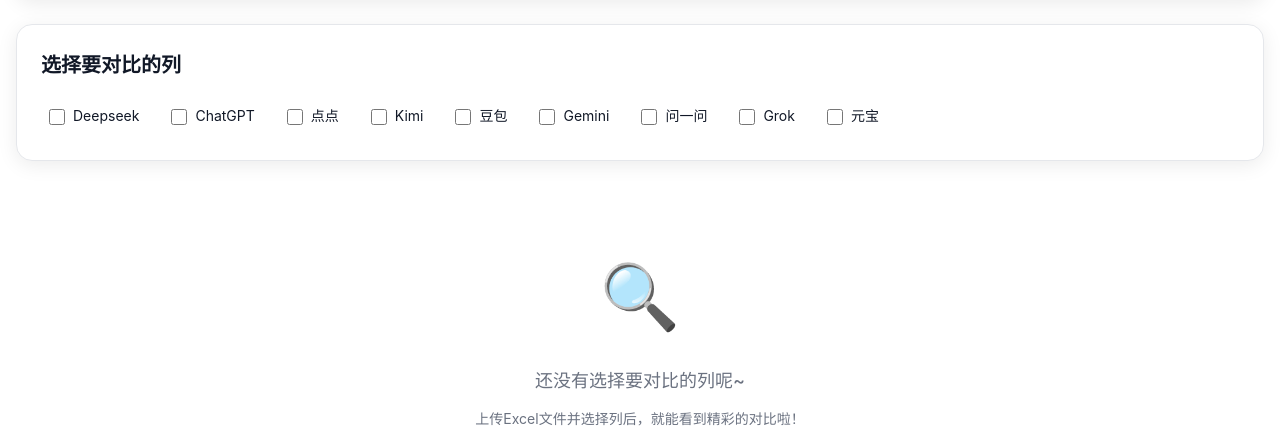
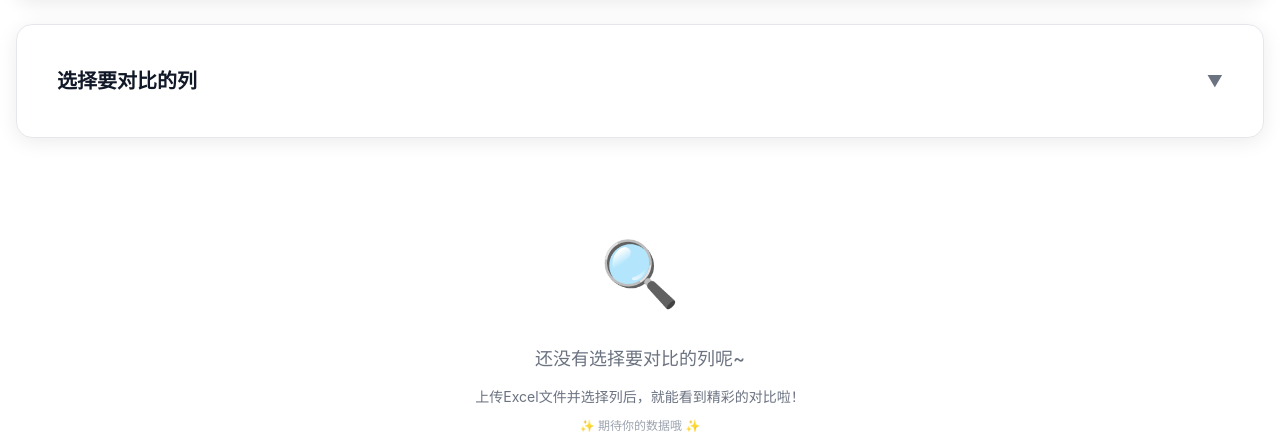
Before and after one commit to ambererlululululu/pic_capture, a Flask app: page /comparison in a window 1280 px wide. Shown: the part 156-588 px from the top of the page. Run offline with Flask 3, Linux system fonts and the light colour scheme; some libraries are stand-ins or nearby versions.

Commit message:
feat: 添加列选择区域折叠功能
- 列选择区域默认折叠，用户点击标题可展开/收起
- 添加可点击的标题栏和旋转箭头图标
- 添加平滑的展开/收起动画效果
- 保持原有的9个模型选项功能
- 优化页面布局，节省空间

```diff
--- a/templates/comparison.html
+++ b/templates/comparison.html
@@ -412,6 +412,54 @@
             font-weight: 600;
             margin-bottom: var(--space-4);
             color: var(--text);
+        }
+
+        .column-selection-header {
+            display: flex;
+            justify-content: space-between;
+            align-items: center;
+            cursor: pointer;
+            padding: var(--space-4);
+            border-radius: var(--radius-lg);
+            transition: var(--transition);
+            user-select: none;
+        }
+
+        .column-selection-header:hover {
+            background: var(--hover);
+        }
+
+        .column-selection-header h3 {
+            margin: 0;
+            font-size: var(--fs-20);
+            font-weight: 600;
+            color: var(--text);
+        }
+
+        .toggle-icon {
+            font-size: var(--fs-16);
+            color: var(--muted);
+            transition: transform 0.2s ease;
+        }
+
+        .toggle-icon.expanded {
+            transform: rotate(180deg);
+        }
+
+        .column-selection-content {
+            padding: 0 var(--space-4) var(--space-4);
+            animation: slideDown 0.3s ease;
+        }
+
+        @keyframes slideDown {
+            from {
+                opacity: 0;
+                max-height: 0;
+            }
+            to {
+                opacity: 1;
+                max-height: 200px;
+            }
         }
 
         .column-checkboxes {
@@ -793,8 +841,13 @@
 
         <!-- Column Selection -->
         <div class="column-selection" id="columnSelection" style="display: none;">
-            <h3>选择要对比的列</h3>
-            <div class="column-checkboxes" id="columnCheckboxes"></div>
+            <div class="column-selection-header" onclick="toggleColumnSelection()">
+                <h3>选择要对比的列</h3>
+                <span class="toggle-icon" id="toggleIcon">▼</span>
+            </div>
+            <div class="column-selection-content" id="columnSelectionContent" style="display: none;">
+                <div class="column-checkboxes" id="columnCheckboxes"></div>
+            </div>
         </div>
 
         <!-- Comparison Grid -->
@@ -847,10 +900,25 @@
             reader.readAsArrayBuffer(file);
         }
 
+        // 切换列选择区域的展开/折叠
+        function toggleColumnSelection() {
+            const content = document.getElementById('columnSelectionContent');
+            const icon = document.getElementById('toggleIcon');
+
+            if (content.style.display === 'none') {
+                content.style.display = 'block';
+                icon.classList.add('expanded');
+            } else {
+                content.style.display = 'none';
+                icon.classList.remove('expanded');
+            }
+        }
+
         // 设置列选择
         function setupColumnSelection() {
             const checkboxesContainer = document.getElementById('columnCheckboxes');
             const columnSelection = document.getElementById('columnSelection');
+            const content = document.getElementById('columnSelectionContent');
 
             // 固定显示9个模型选项，不依赖Excel数据
             const modelOptions = [
@@ -877,7 +945,9 @@
                 checkboxesContainer.appendChild(checkboxDiv);
             });
 
+            // 显示列选择区域，但内容默认折叠
             columnSelection.style.display = 'block';
+            content.style.display = 'none';
         }
 
         // 更新列选择
```
